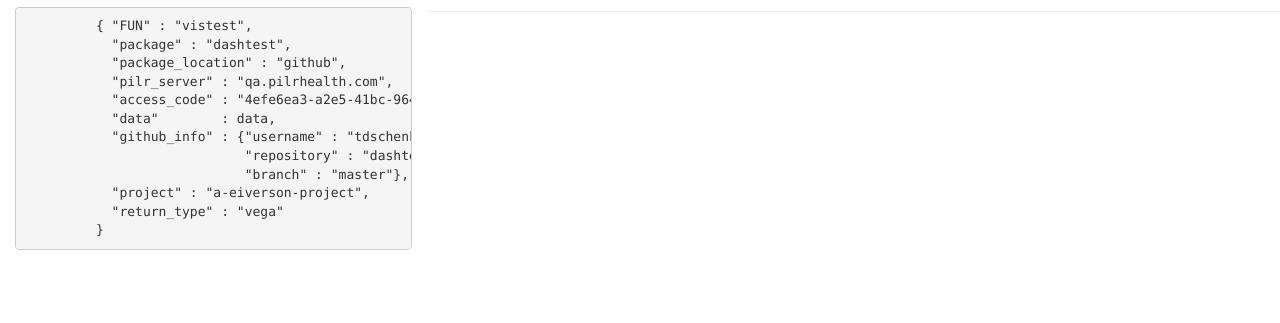
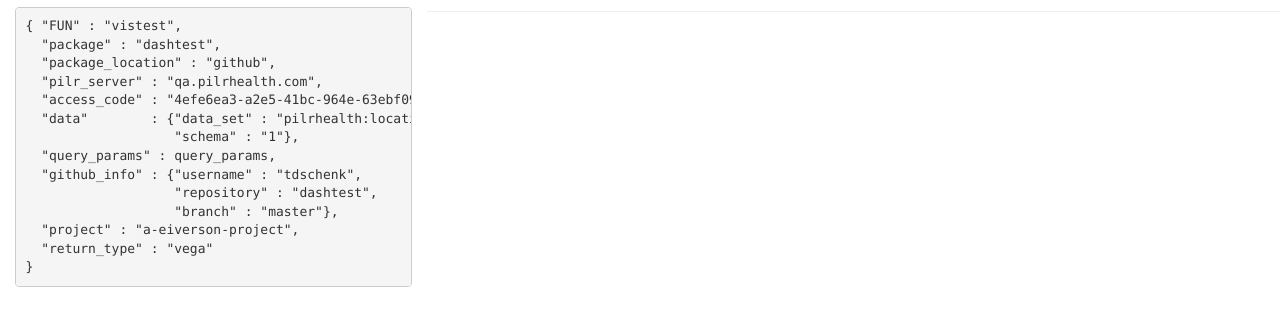
Before and after one commit to tdschenk/dashtest, a plain HTML site: page index.html in a window 1280 px wide. Shown: the part 113-436 px from the top of the page. Drawn offline with nearby package versions, Linux system fonts and the light colour scheme; some packages are replaced by stand-ins of ours; no server answers; a script that the page names is missing.

Commit message:
new js code block

```diff
--- a/index.html
+++ b/index.html
@@ -37,7 +37,9 @@ pilr_dashboard_panel function with arguments:
   "package_location" : "github",
   "pilr_server" : "qa.pilrhealth.com",
   "access_code" : "4efe6ea3-a2e5-41bc-964e-63ebf09ae851",
-           "data"        : data,
+  "data"        : {"data_set" : "pilrhealth:location_ref_app:location",
+                   "schema" : "1"},
+  "query_params" : query_params,
   "github_info" : {"username" : "tdschenk",
                    "repository" : "dashtest",
                    "branch" : "master"},
```
Lines whose indentation alone changed are shown as unchanged.
